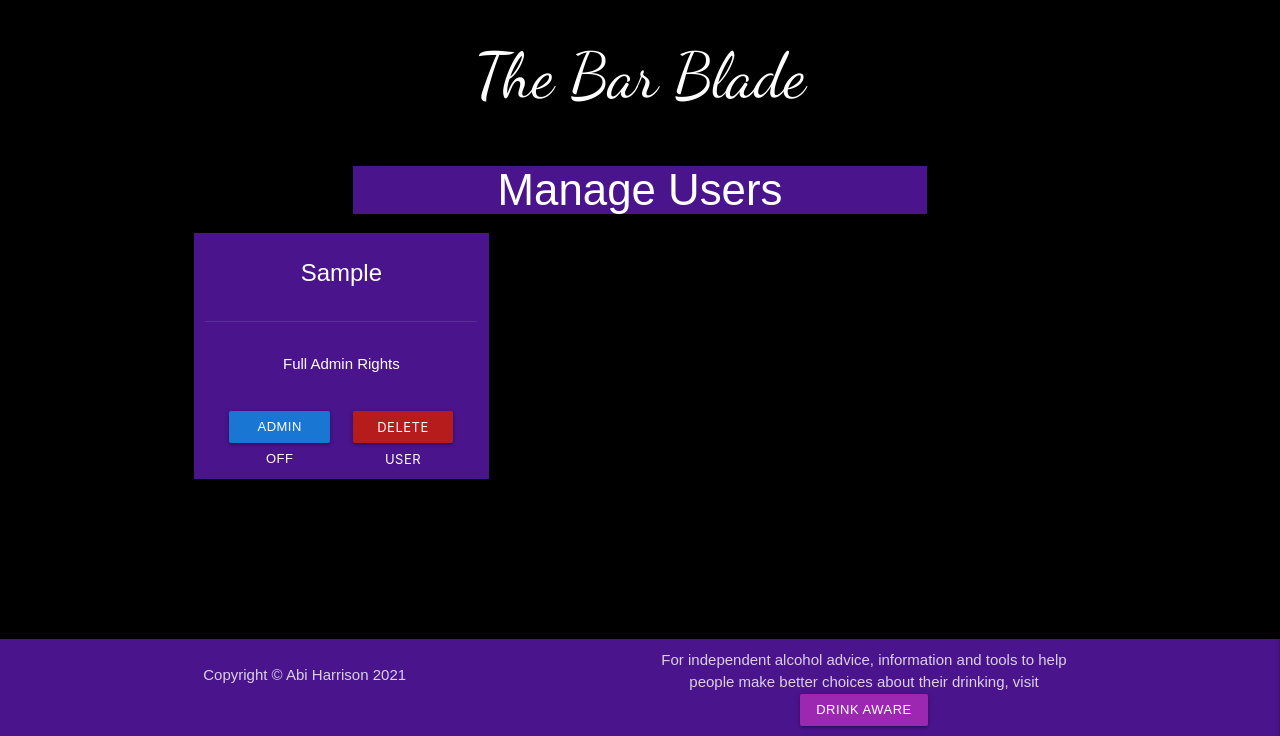
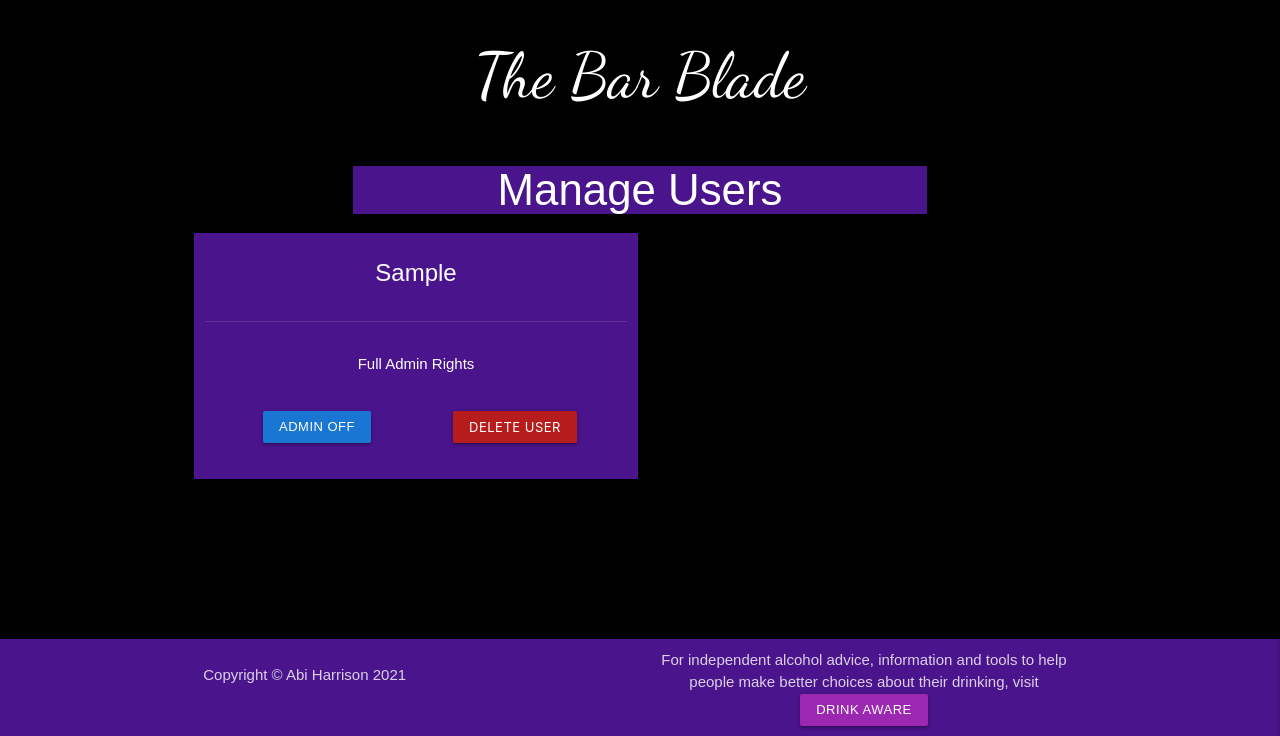
Before and after one commit to Abibubble/ms3-the-bar-blade, a Flask app: page /get_users in a window 1280 px wide. Shown: the part 64-800 px from the top of the page. Run offline with Flask 2, Linux system fonts and the light colour scheme; the visitor is signed in with stand-in values (Sample User, id 1); a database or web service that is not in the repository returns one stand-in record (values such as "Sample title"); some libraries are stand-ins or nearby versions; some web fonts are replaced.

Commit message:
docs style: Update wireframes and database, and style users page

```diff
--- a/templates/users.html
+++ b/templates/users.html
@@ -8,7 +8,7 @@
 
         <div class="row">
             {% for user in users %}
-                <div class="col s12 m6 xl4 purple white-text darken-4 center-align card category-card">
+                <div class="col s12 m8 offset-m2 l6 purple white-text darken-4 center-align card category-card">
                     <div class="card-content white-text category-card-content">
                         <span class="card-title">{{ user.username.capitalize() }}</span>
                     </div>
```
Also changed, not shown: 4 other files.
